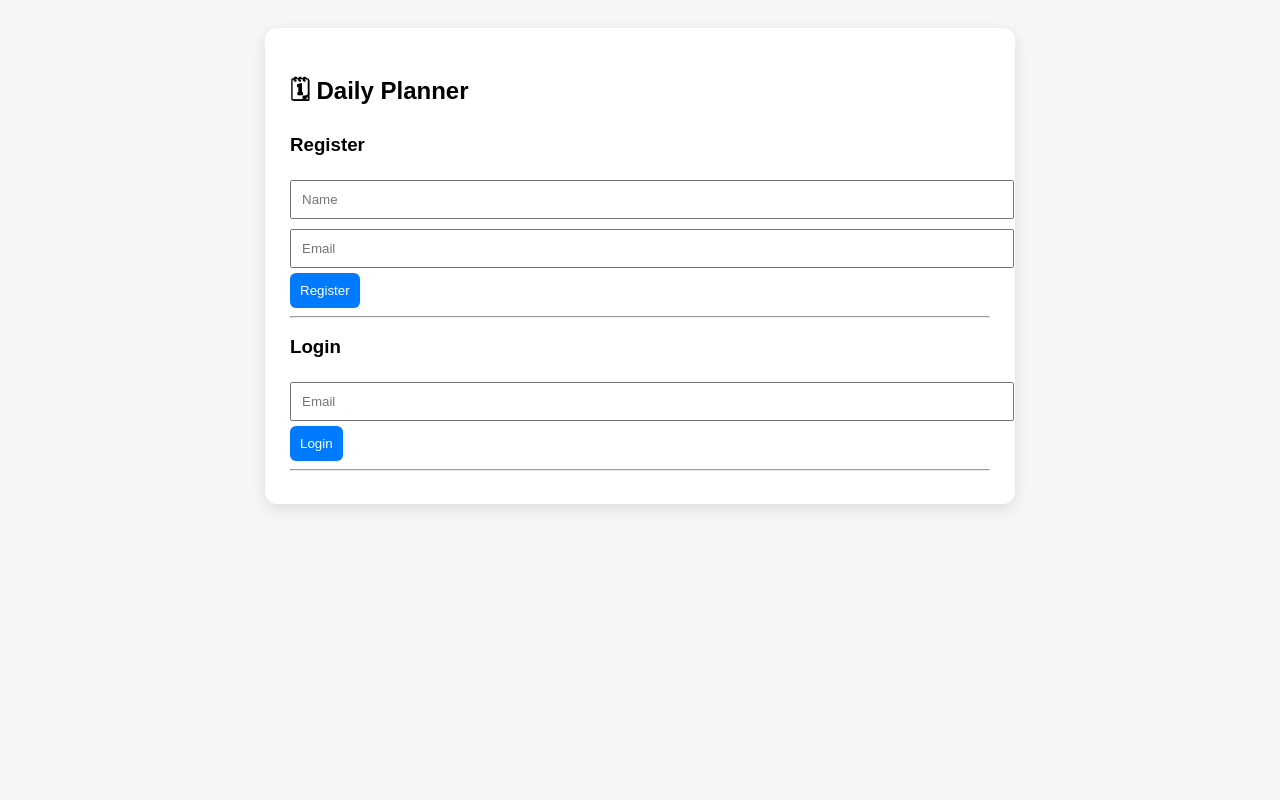
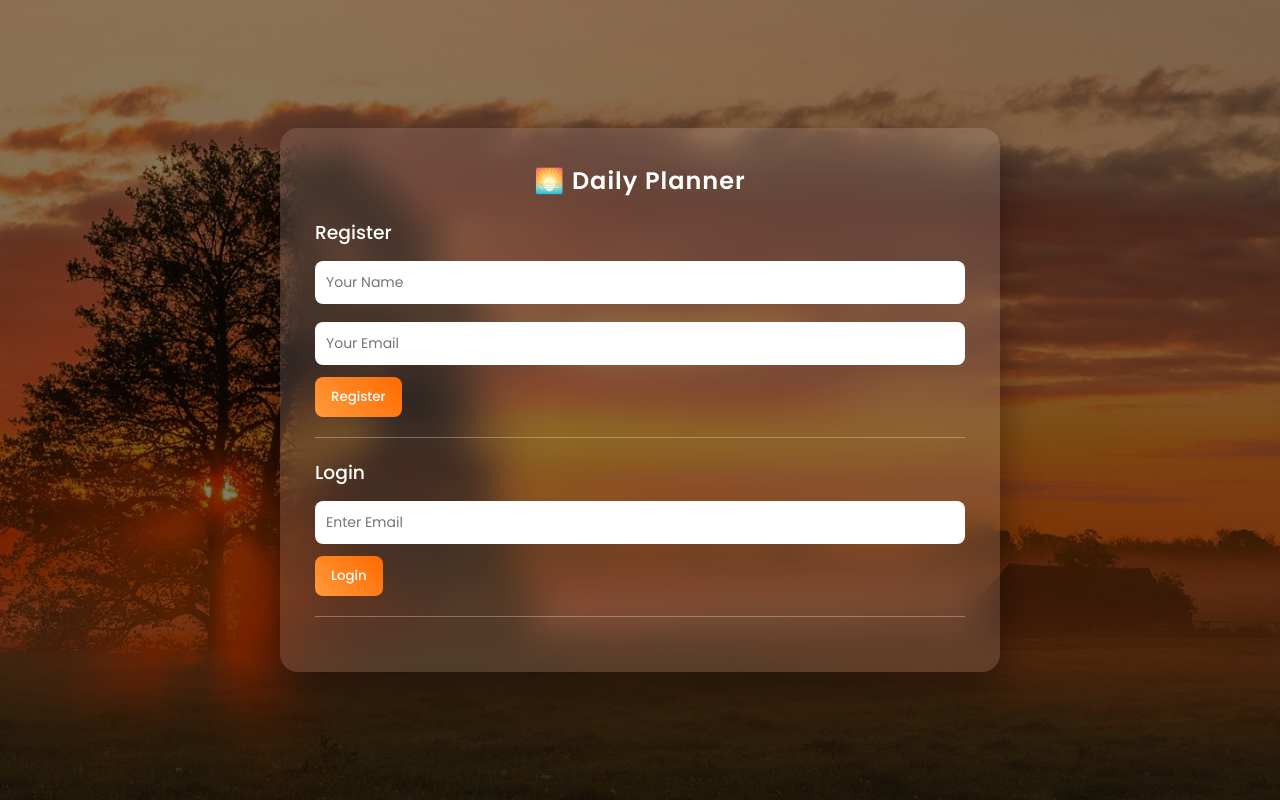
Before and after one commit to asr7code/DayPlannerFlask, a Flask app: page / in a window 1280 px wide. Run offline with Flask 3, Linux system fonts and the light colour scheme.

Commit message:
Update index.html

```diff
--- a/templates/index.html
+++ b/templates/index.html
@@ -3,50 +3,143 @@
 <head>
 <title>Daily Planner</title>
 
+<link href="https://fonts.googleapis.com/css2?family=Poppins:wght@300;400;500;600&display=swap" rel="stylesheet">
+
 <style>
+
+*{
+margin:0;
+padding:0;
+box-sizing:border-box;
+font-family:'Poppins',sans-serif;
+}
+
+/* BACKGROUND */
+
 body{
-    font-family:Arial;
-    background:#f4f6f8;
-    padding:20px;
+min-height:100vh;
+background:
+linear-gradient(rgba(0,0,0,0.45),rgba(0,0,0,0.55)),
+url("{{ url_for('static', filename='images/background.jpg') }}")
+no-repeat center/cover;
+display:flex;
+align-items:center;
+justify-content:center;
+padding:30px;
 }
+
+/* MAIN CARD */
+
 .container{
-    max-width:700px;
-    margin:auto;
-    background:white;
-    padding:25px;
-    border-radius:12px;
-    box-shadow:0 5px 15px rgba(0,0,0,0.1);
+width:720px;
+background:rgba(255,255,255,0.12);
+backdrop-filter:blur(15px);
+border-radius:18px;
+padding:35px;
+box-shadow:0 15px 40px rgba(0,0,0,0.4);
+color:white;
 }
+
+/* HEADINGS */
+
+h2{
+text-align:center;
+margin-bottom:20px;
+font-weight:600;
+letter-spacing:1px;
+}
+
+h3{
+margin-top:15px;
+margin-bottom:8px;
+font-weight:500;
+}
+
+/* INPUTS */
+
 input,select{
 width:100%;
-    padding:10px;
-    margin:5px 0;
+padding:11px;
+border:none;
+border-radius:8px;
+margin:6px 0 12px;
+outline:none;
+font-size:14px;
 }
+
+/* BUTTONS */
+
 button{
-    padding:10px;
-    background:#007bff;
+padding:10px 16px;
+background:linear-gradient(45deg,#ff9a3c,#ff6a00);
+border:none;
 color:white;
+border-radius:8px;
+cursor:pointer;
+font-weight:500;
+transition:0.2s;
+}
+
+button:hover{
+transform:translateY(-2px);
+box-shadow:0 6px 15px rgba(0,0,0,0.4);
+}
+
+/* LOGOUT */
+
+.logout{
+background:#ff4d4d;
+margin-bottom:10px;
+}
+
+/* HR */
+
+hr{
 border:none;
-    border-radius:6px;
-    cursor:pointer;
+height:1px;
+background:rgba(255,255,255,0.3);
+margin:20px 0;
 }
-button:hover{background:#0056b3;}
-.task{
-    background:#f9f9f9;
-    padding:10px;
-    margin:6px 0;
+
+/* TASK SECTION */
+
+.section-title{
+margin-top:20px;
+font-weight:600;
+padding:6px 10px;
+border-left:4px solid #ffa94d;
+background:rgba(255,255,255,0.08);
 border-radius:6px;
 }
-.section-title{
-    margin-top:15px;
-    background:#eee;
-    padding:8px;
-    border-radius:6px;
+
+/* TASK ITEM */
+
+.task{
+display:flex;
+align-items:center;
+gap:10px;
+background:rgba(255,255,255,0.15);
+padding:10px 12px;
+border-radius:10px;
+margin-top:8px;
+transition:0.2s;
 }
-.completed{
+
+.task:hover{
+background:rgba(255,255,255,0.25);
+}
+
+.task span{
+flex:1;
+}
+
+/* COMPLETED TASK */
+
+.completed span{
 text-decoration:line-through;
-    color:gray;
+opacity:0.6;
 }
+
 </style>
 </head>
 
@@ -54,17 +147,17 @@ button:hover{background:#0056b3;}
 
 <div class="container">
 
-<h2>🗓 Daily Planner</h2>
+<h2>🌅 Daily Planner</h2>
 
 <h3>Register</h3>
-<input id="regName" placeholder="Name">
-<input id="regEmail" placeholder="Email">
+<input id="regName" placeholder="Your Name">
+<input id="regEmail" placeholder="Your Email">
 <button onclick="register()">Register</button>
 
 <hr>
 
 <h3>Login</h3>
-<input id="loginEmail" placeholder="Email">
+<input id="loginEmail" placeholder="Enter Email">
 <button onclick="login()">Login</button>
 
 <hr>
@@ -72,7 +165,7 @@ button:hover{background:#0056b3;}
 <div id="planner" style="display:none;">
 
 <h3>Welcome <span id="username"></span></h3>
-<button onclick="logout()">Logout</button>
+<button class="logout" onclick="logout()">Logout</button>
 
 <hr>
 
@@ -103,60 +196,83 @@ button:hover{background:#0056b3;}
 let currentUserId = localStorage.getItem("userId");
 let currentUserName = localStorage.getItem("name");
 
-/* ===== TIME SCROLL SELECT ===== */
+/* GENERATE TIME OPTIONS */
+
 function generateTimes(){
+
 const select=document.getElementById("time");
-    for(let h=0; h<24; h++){
-        for(let m=0; m<60; m+=15){
+
+for(let h=0;h<24;h++){
+
+for(let m=0;m<60;m+=15){
+
 let hh=String(h).padStart(2,"0");
 let mm=String(m).padStart(2,"0");
-            select.innerHTML += `<option>${hh}:${mm}</option>`;
+
+select.innerHTML+=`<option>${hh}:${mm}</option>`;
+
 }
+
 }
+
 }
+
 generateTimes();
 
 /* AUTO LOGIN */
+
 if(currentUserId){
+
 planner.style.display="block";
 username.innerText=currentUserName;
 
 fetch(`/daily-reset/${currentUserId}`,{
 method:"POST"
 }).then(()=>loadTasks());
+
 }
 
 /* REGISTER */
+
 async function register(){
 
 const name=regName.value;
 const email=regEmail.value;
 
 const res=await fetch("/register",{
+
 method:"POST",
 headers:{ "Content-Type":"application/json" },
 body:JSON.stringify({name,email})
+
 });
 
 const data=await res.json();
+
 alert(data.message);
+
 }
 
 /* LOGIN */
+
 async function login(){
 
 const email=loginEmail.value;
 
 const res=await fetch("/login",{
+
 method:"POST",
 headers:{ "Content-Type":"application/json" },
 body:JSON.stringify({email})
+
 });
 
 const data=await res.json();
+
 alert(data.message);
 
 if(data.userId){
+
 currentUserId=data.userId;
 currentUserName=data.name;
 
@@ -171,16 +287,22 @@ async function login(){
 });
 
 loadTasks();
+
 }
+
 }
 
 /* LOGOUT */
+
 function logout(){
+
 localStorage.clear();
 location.reload();
+
 }
 
 /* ADD TASK */
+
 async function addTask(){
 
 const title=document.getElementById("title").value;
@@ -188,6 +310,7 @@ async function addTask(){
 const category=document.getElementById("category").value;
 
 await fetch("/add-task",{
+
 method:"POST",
 headers:{ "Content-Type":"application/json" },
 body:JSON.stringify({
@@ -196,12 +319,15 @@ async function addTask(){
 time,
 category
 })
+
 });
 
 loadTasks();
+
 }
 
 /* LOAD TASKS */
+
 async function loadTasks(){
 
 const res=await fetch(`/tasks/${currentUserId}`);
@@ -215,31 +341,40 @@ async function loadTasks(){
 
 for(let sec in groups){
 
-        tasksDiv.innerHTML += `<div class="section-title"><b>${sec}</b></div>`;
+tasksDiv.innerHTML+=`<div class="section-title">${sec}</div>`;
 
 groups[sec].forEach(task=>{
-            tasksDiv.innerHTML += `
+
+tasksDiv.innerHTML+=`
 <div class="task ${task.completed ? "completed":""}">
 <input type="checkbox"
 ${task.completed ? "checked":""}
 onchange="toggleTask('${task._id}',this.checked)">
-                ${task.title} - ${task.time}
+
+<span>${task.title} • ${task.time}</span>
 </div>
 `;
+
 });
+
 }
+
 }
 
 /* TOGGLE TASK */
+
 async function toggleTask(id,completed){
 
 await fetch(`/task/${id}`,{
+
 method:"PUT",
 headers:{ "Content-Type":"application/json" },
 body:JSON.stringify({completed})
+
 });
 
 loadTasks();
+
 }
 
 const tasksDiv=document.getElementById("tasks");
```
Lines whose indentation alone changed are shown as unchanged.
